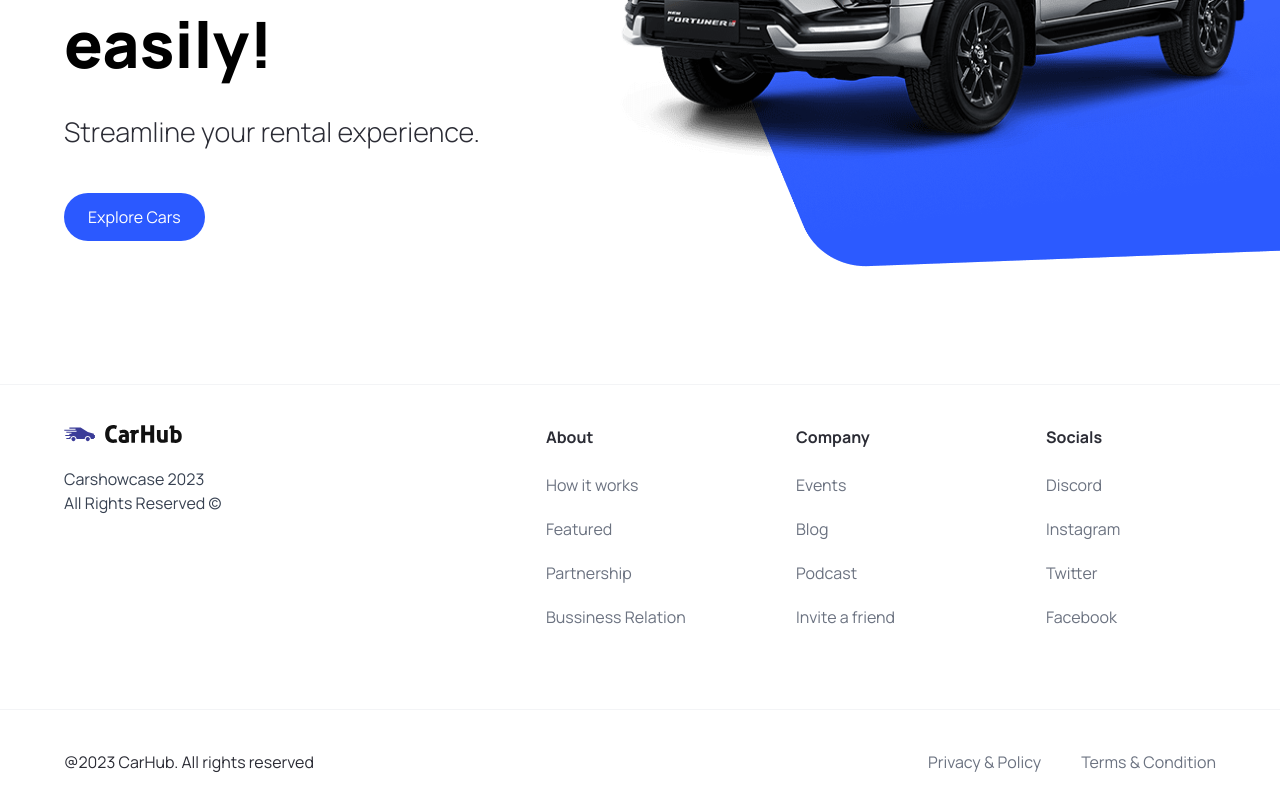
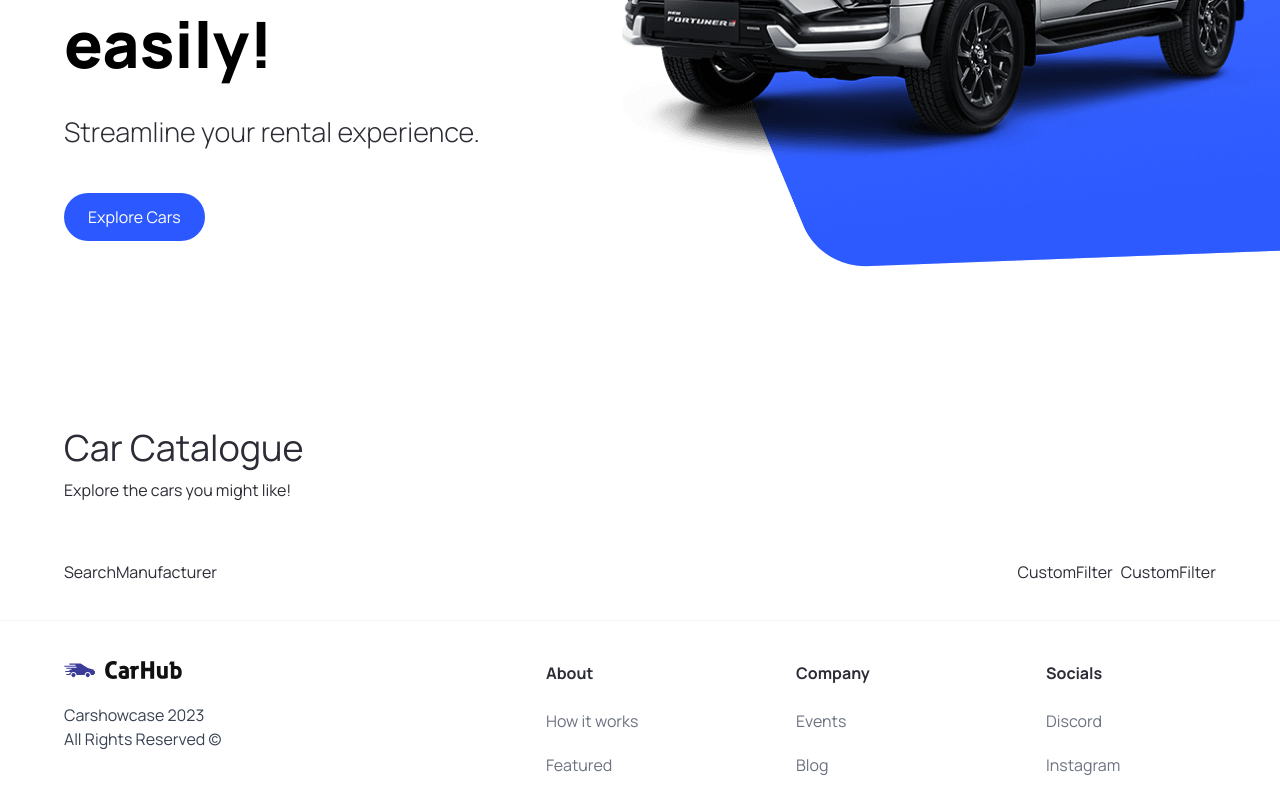
Before and after one commit to chanelmoreno/car_showcase, a Next.js app: page / in a window 1280 px wide. Shown: the part 436-1233 px from the top of the page. Built offline with nearby package versions, Linux system fonts and the light colour scheme.

Commit message:
added in search components

```diff
--- a/app/page.tsx
+++ b/app/page.tsx
@@ -1,10 +1,26 @@
 import Image from 'next/image'
-import { Hero }  from "@components";
+import { Hero, SearchBar, CustomFilter }  from "@components";
 
 export default function Home() {
   return (
     <main className="overflow-hidden">
       <Hero />
+      <div className="mt-12 padding-x padding-y max-width" id="discover">
+        <div className="home__text-container">
+          <h1 className="text-4xl">
+            Car Catalogue
+          </h1>
+          <p>Explore the cars you might like!</p>
+
+          <div className="home__filters">
+            <SearchBar />
+            <div className="home__filter-container">
+              <CustomFilter title="fuel"/>
+              <CustomFilter title="year"/>
+            </div>
+          </div>
+        </div>
+      </div>
     </main>
   )
 }
--- /dev/null
+++ b/components/CustomFilter.tsx
@@ -0,0 +1,10 @@
+import React from 'react'
+import { CustomFilterProps } from '@types';
+
+const CustomFilter =  ( { title}: CustomFilterProps)  => {
+  return (
+    <div>CustomFilter</div>
+  )
+}
+
+export default CustomFilter
--- /dev/null
+++ b/components/SearchBar.tsx
@@ -0,0 +1,31 @@
+
+'use client';
+
+import {useState} from 'react';
+
+import {SearchManufacturer} from "@components"
+
+const SearchBar = () => {
+
+    const [manufacturer, setManufacturer] = useState('');
+
+
+    const handleSearch = () => {    }
+
+  return (
+    <form onSubmit={handleSearch} className="searchbar">
+        <div className="searchbar__item">
+            <SearchManufacturer
+                manufacturer={manufacturer}
+                setManufacturer={setManufacturer}
+
+            />
+
+        </div>
+
+
+    </form>
+  )
+}
+
+export default SearchBar
--- /dev/null
+++ b/components/SearchManufacturer.tsx
@@ -0,0 +1,9 @@
+import { SearchManufacturerProps } from "@types"
+
+const SearchManufacturer = ({manufacturer, setManufacturer}: SearchManufacturerProps ) => {
+  return (
+    <div>SearchManufacturer</div>
+  )
+}
+
+export default SearchManufacturer
--- a/components/index.ts
+++ b/components/index.ts
@@ -2,10 +2,16 @@
 import CustomButton from "./CustomButton";
 import Navbar from "./Navbar";
 import Footer from "./Footer";
+import CustomFilter from "./CustomFilter";
+import SearchBar from "./SearchBar";
+import SearchManufacturer from "./SearchManufacturer";
 
 export {
     Hero,
     CustomButton,
     Navbar,
+    CustomFilter,
+    SearchBar,
+    SearchManufacturer,
     Footer
   };
```
Also changed, not shown: types/index.ts (+9 -0 lines).
